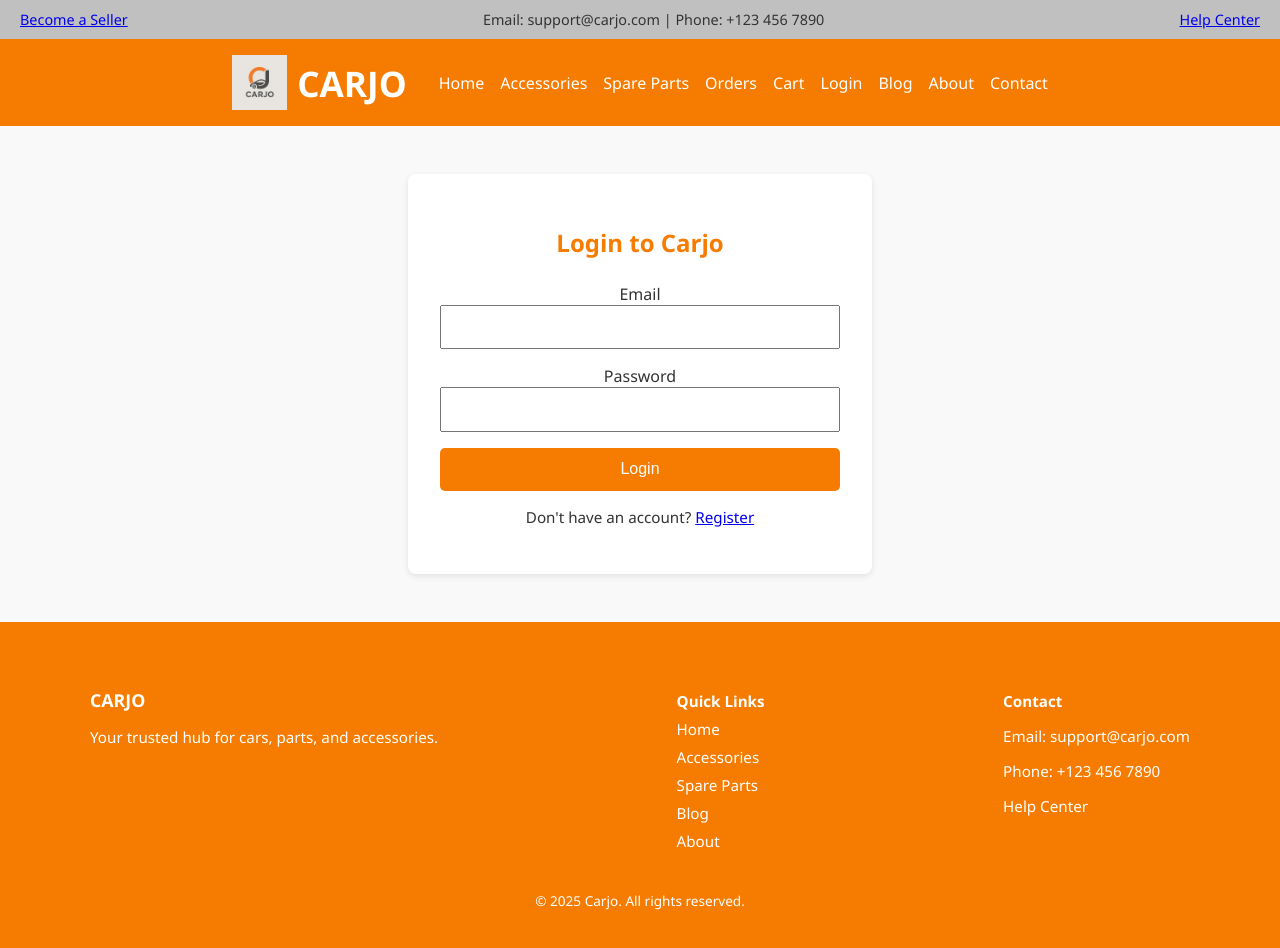
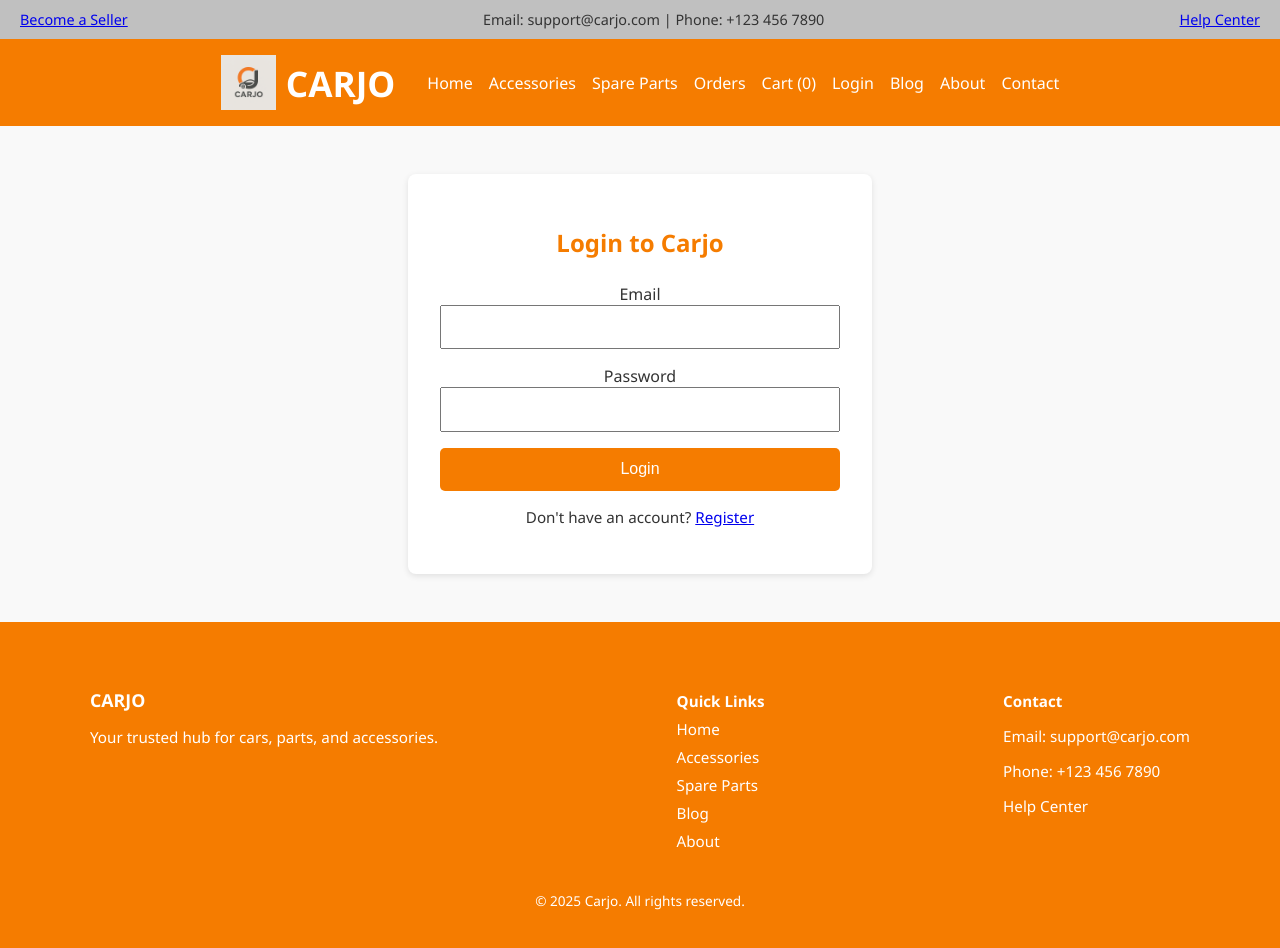
Before and after one commit to Nabea-ken/carjo, a plain HTML site: page login.html in a window 1280 px wide. Drawn offline with Linux system fonts and the light colour scheme.

Commit message:
Update login.html

```diff
--- a/login.html
+++ b/login.html
@@ -46,7 +46,7 @@
           <a href="accessories.html">Accessories</a>
           <a href="spare-parts.html">Spare Parts</a>
           <a href="orders.html">Orders</a>
-          <a href="cart.html">Cart</a>
+          <a href="cart.html">Cart (<span id="cartCount">0</span>)</a>
           <a href="login.html">Login</a>
           <a href="blog.html">Blog</a>
           <a href="about.html">About</a>
```
